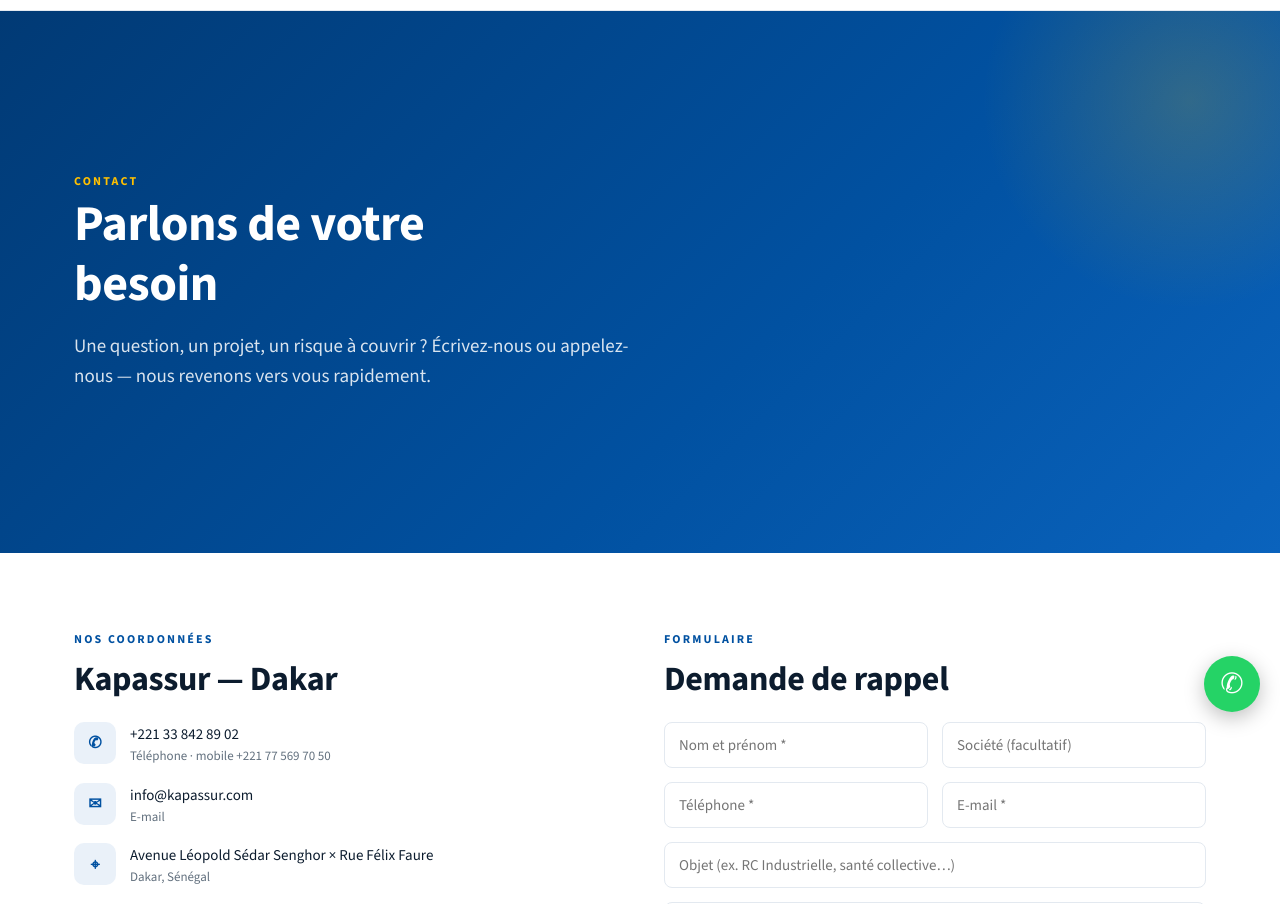
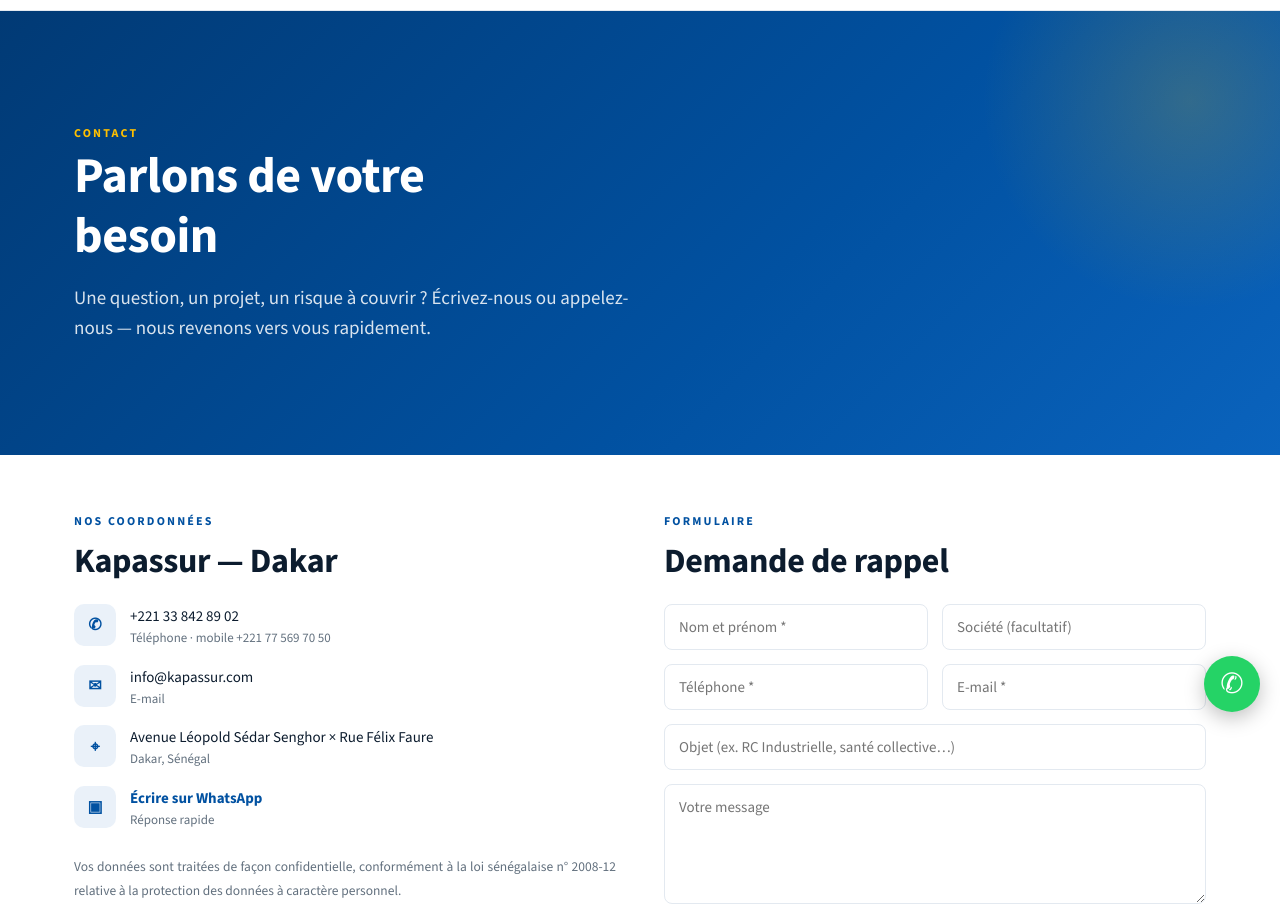
Before and after one commit to majdiyassine/v2, a plain HTML site: page contact.html in a window 1280 px wide. Shown: the part 68-972 px from the top of the page. Drawn offline with nearby package versions, Linux system fonts and the light colour scheme.

Commit message:
Add files via upload

```diff
--- a/style.css
+++ b/style.css
@@ -70,7 +70,7 @@
   color:#fff;position:relative;overflow:hidden;}
 .hero::after{content:"";position:absolute;right:-120px;top:-120px;width:420px;height:420px;
   background:radial-gradient(circle,rgba(255,192,0,.18),transparent 70%);}
-.hero-inner{max-width:var(--maxw);margin:0 auto;padding:84px 24px 90px;position:relative;z-index:1;}
+.hero-inner{max-width:var(--maxw);margin:0 auto;padding:56px 24px 60px;position:relative;z-index:1;}
 .hero h1{color:#fff;max-width:16ch;}
 .hero .lead{color:rgba(255,255,255,.85);max-width:60ch;margin-top:18px;}
 .hero-actions{display:flex;flex-wrap:wrap;gap:14px;margin-top:32px;}
@@ -80,7 +80,10 @@
 .hero-strip b{display:block;color:var(--gold);font-size:32px;font-weight:900;line-height:1.05;letter-spacing:-.5px;margin-bottom:8px;}
 
 /* ============ SECTIONS ============ */
-section{padding:72px 0;}
+section{padding:52px 0;}
+/* Lisibilité : interligne confortable + justification des paragraphes longs */
+.container p{line-height:1.75;}
+.grid-2 p,.profil-bio p{text-align:justify;-webkit-hyphens:auto;hyphens:auto;}
 section.soft{background:var(--bg-soft);}
 section.blue{background:var(--blue-d);color:#fff;}
 section.blue h2{color:#fff;}
```
